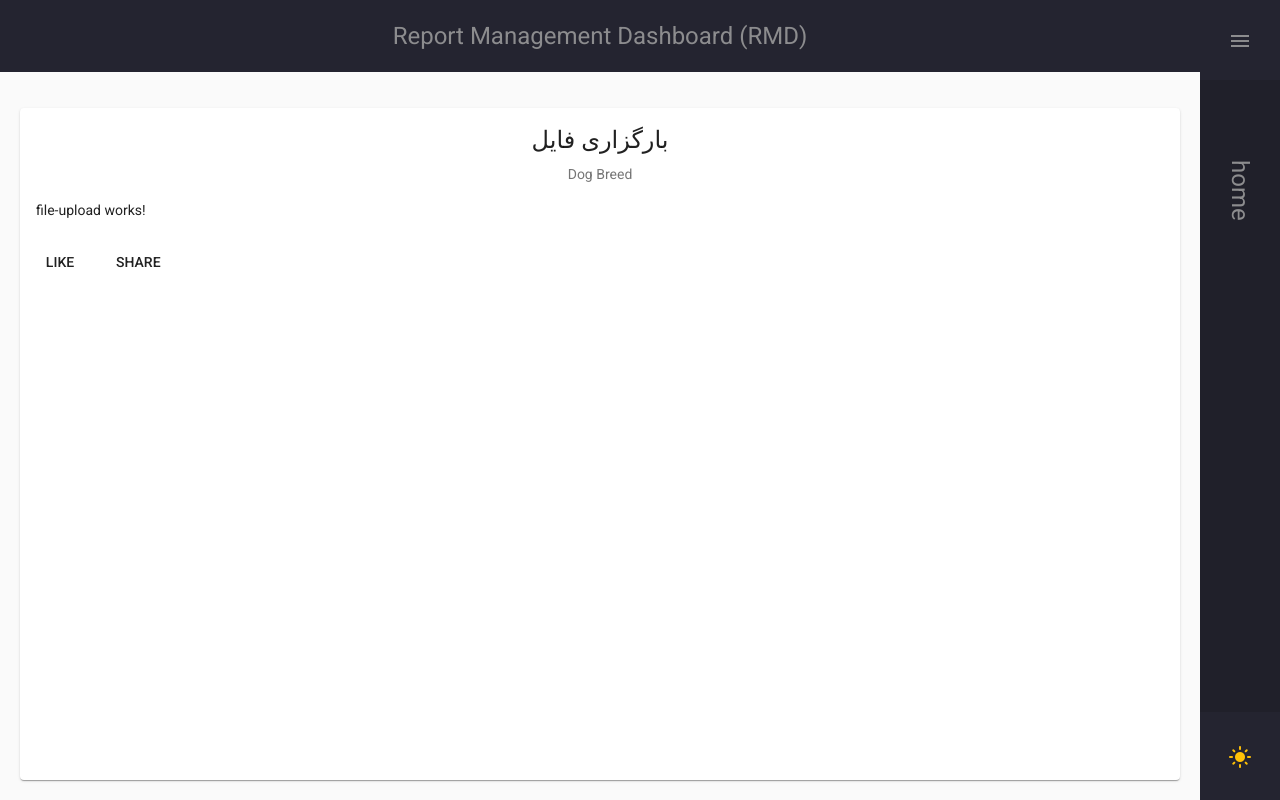
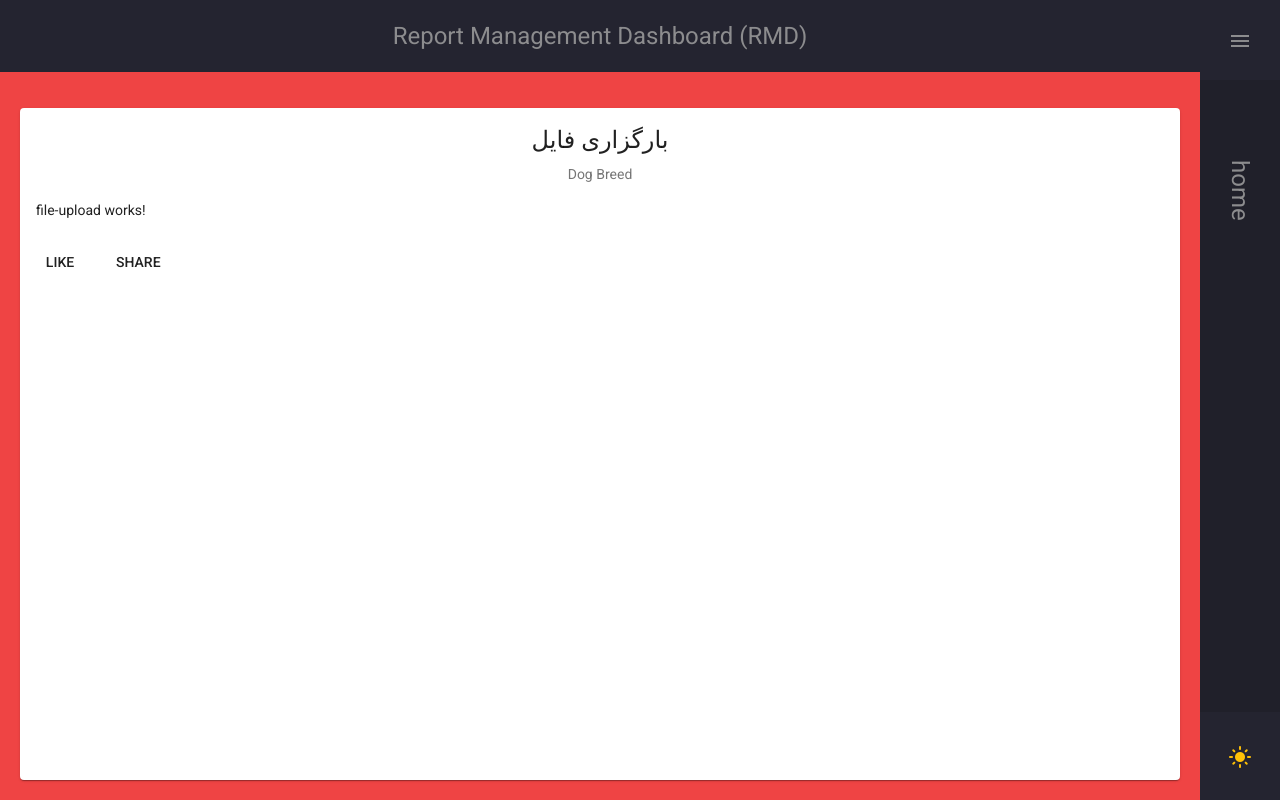
Before and after one commit to Hossein13M/rmd, an Angular app: page /upload-file in a window 1280 px wide. Built offline with nearby package versions, Linux system fonts and the light colour scheme; no server answers.

Commit message:
fix(tailwinds): fix tailwinds configuration for version 3

```diff
--- a/tailwind.config.js
+++ b/tailwind.config.js
@@ -1,4 +1,4 @@
-const { colors: defaultColors } = require("tailwindcss/defaultTheme");
+const { defaultColors } = require("tailwindcss/defaultTheme");
 
 const colors = {
   ...defaultColors,
@@ -21,15 +21,12 @@ const colors = {
 module.exports = {
   prefix: "",
   important: true,
-  purge: {
-    enable: true,
-    content: ["./src/**/*.{html,ts}"],
-    preserveHtmlElements: false,
-  },
+  content: ["./src/**/*.{html,ts}"],
   darkMode: "class",
   theme: {
-    colors: colors,
-    extend: {},
+    extend: {
+      colors: colors,
+    },
     screen: {
       xs: { min: "320px", max: "640px" },
       sm: { min: "640px", max: "767px" },
```
